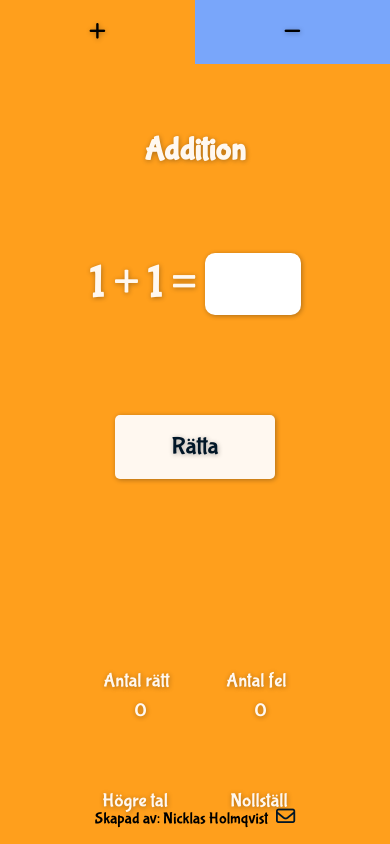
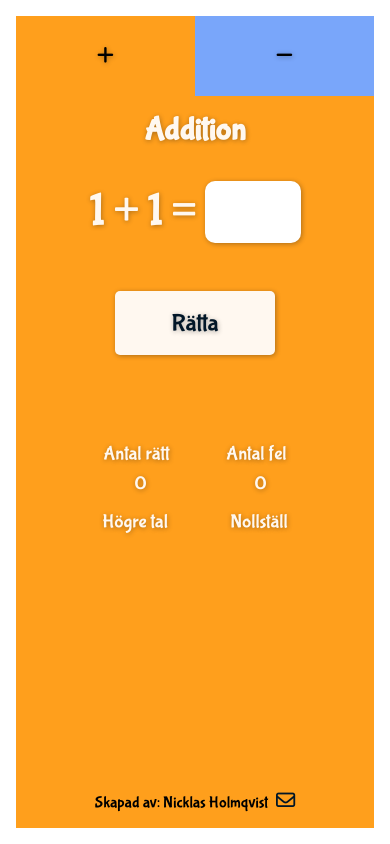
Before and after one commit to Nicklas-Holmqvist/Simple-mathematic-v2, a plain HTML site: page index.html in a window 390 px wide. Drawn offline with Linux system fonts and the light colour scheme.

Commit message:
Added an xs-mobile.css and some minor tweaks to the layout

```diff
--- a/index.html
+++ b/index.html
@@ -12,6 +12,7 @@
 
     <link rel="stylesheet" href="./style/style.css">
     <link rel="stylesheet" href="./style/mobile.css">
+    <link rel="stylesheet" href="./style/xs-mobile.css">
 
     <!-- Fontawsome -->
 
--- a/style/mobile.css
+++ b/style/mobile.css
@@ -3,12 +3,16 @@
         font-size: 90%;
     } */
 
+    h1 {
+        padding-top:4rem;
+    }
+
     .math-item {
         width: 100%;
         height: 100%;
 
-        border: none;
-        border-radius: 0;
+        border-width: 1rem;
+        border-radius: 0rem;
     }
 
     form {
@@ -26,5 +30,9 @@
 
     }
 
+    footer {
+        padding-bottom: 2rem;
+    }
+
 
 }
--- a/style/style.css
+++ b/style/style.css
@@ -84,13 +84,13 @@ i {
 .math-item {
     display: flex;
     flex-direction: column;
-    justify-content: space-between;
+    /* justify-content: center; */
     align-items: center;
 
     width: 25rem;
     height: 35rem;
 
-    padding: 0rem 0rem 1rem 0rem;
+    padding: 0rem 0rem 4rem 0rem;
 
     border: .5rem rgb(253, 253, 253) solid;
     border-radius: 15px;
@@ -106,7 +106,7 @@ i {
 
 .mathFunction {
     width: 100%;
-    height: 4rem;
+    height: 5rem;
     justify-content: space-around;
     text-align: center;
 }
--- /dev/null
+++ b/style/xs-mobile.css
@@ -0,0 +1,9 @@
+@media (max-width:25em) {
+    h1 {
+        padding-top: 1rem;
+    }
+
+    footer {
+        padding-bottom: 1rem;
+    }
+}
```
